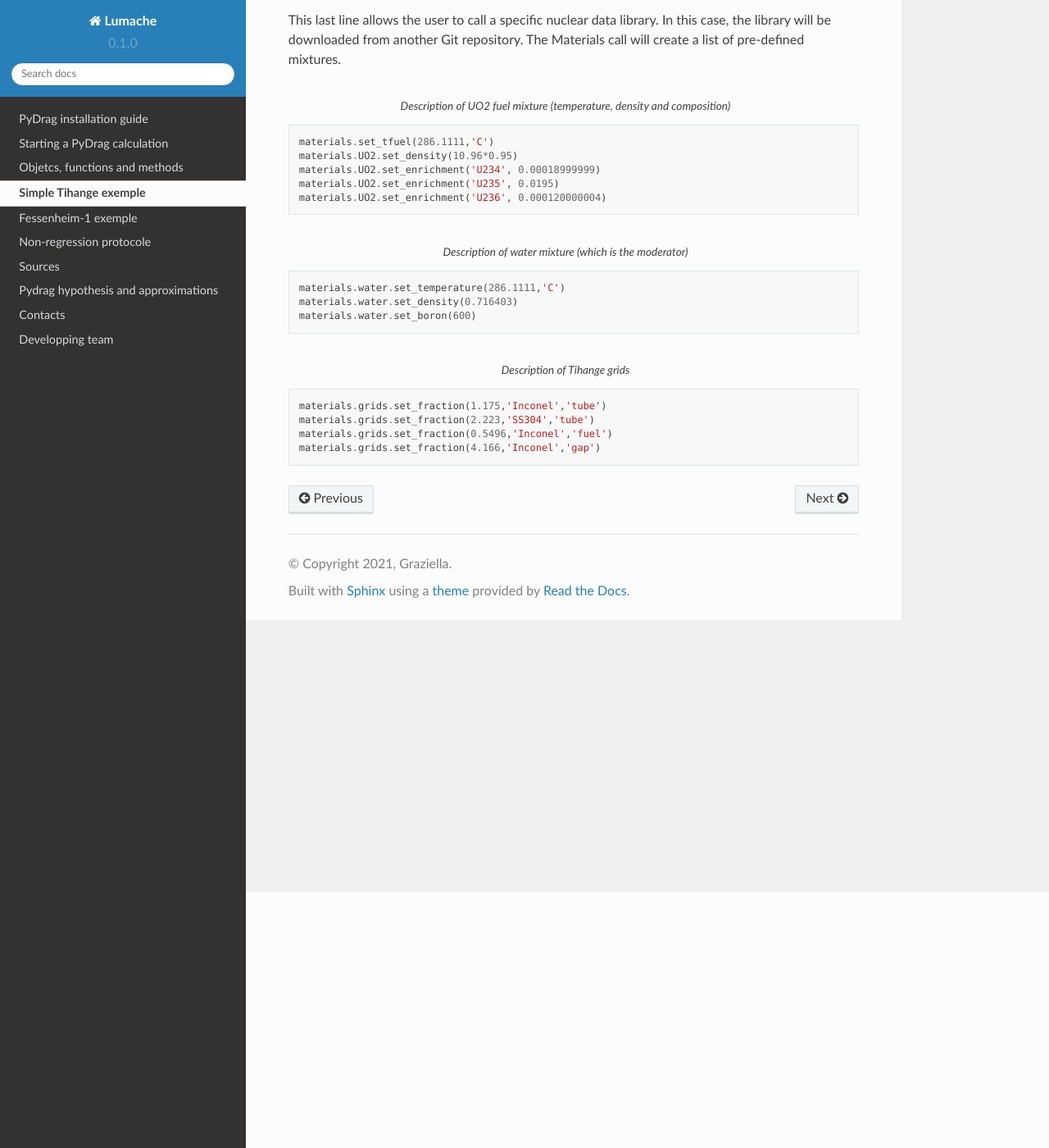
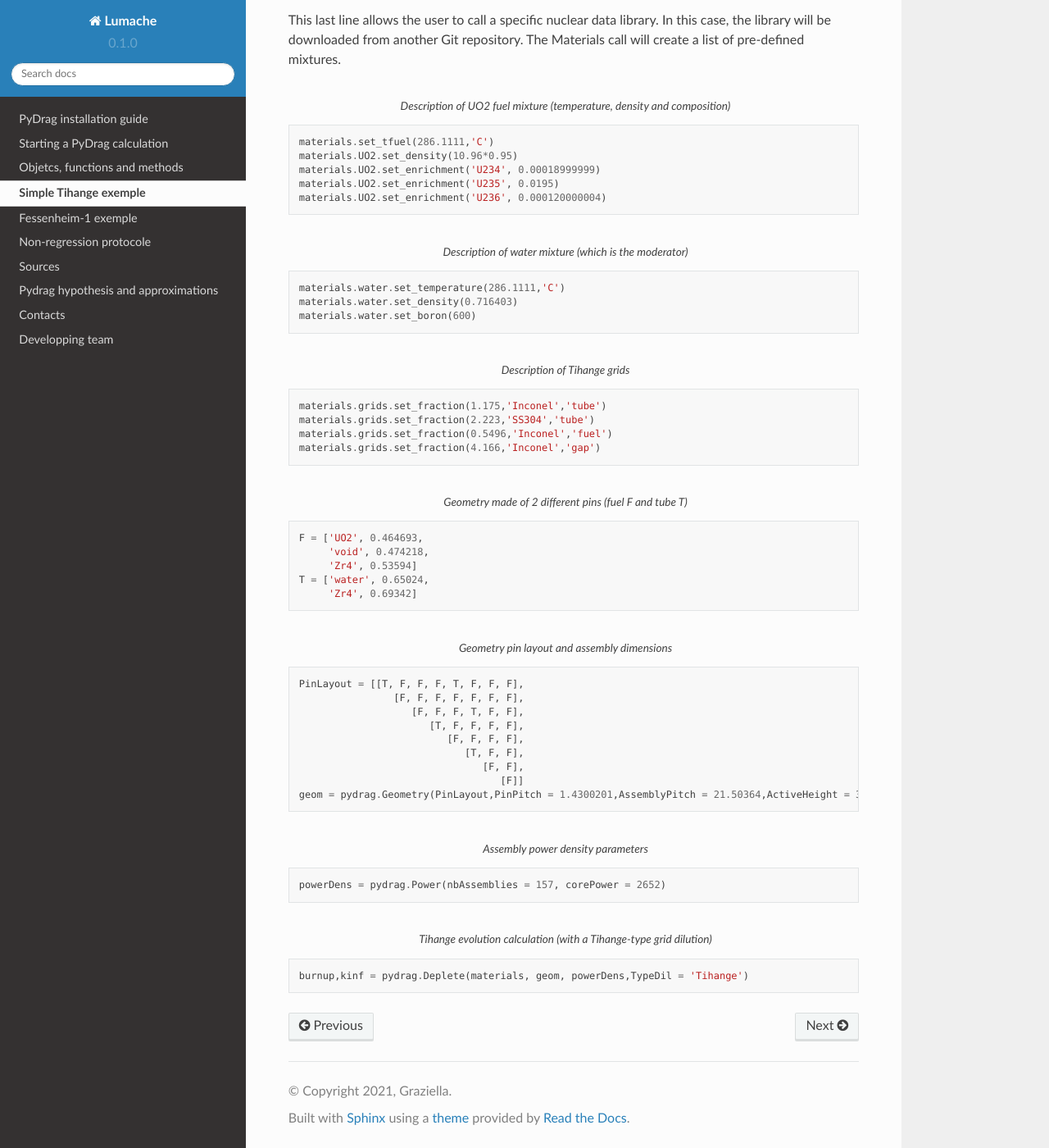
Before and after one commit to Ben105m/rtd-tutorial, a Sphinx documentation site: the page built from docs/source/exemple0.rst, in a window 1280 px wide and 1400 px high, scrolled down 312 px. Shown: the whole window at 82% size. Built offline with Sphinx 7.4.7 and the Read the Docs theme 2.0.0, drawn with Linux system fonts in a browser that asks for light colours.

Commit message:
Update exemple0.rst

```diff
--- a/docs/source/exemple0.rst
+++ b/docs/source/exemple0.rst
@@ -35,3 +35,35 @@ This last line allows the user to call a specific nuclear data library. In this
   materials.grids.set_fraction(2.223,'SS304','tube')
   materials.grids.set_fraction(0.5496,'Inconel','fuel')
   materials.grids.set_fraction(4.166,'Inconel','gap')
+
+.. code-block:: python
+  :caption: Geometry made of 2 different pins (fuel F and tube T)
+
+  F = ['UO2', 0.464693,
+       'void', 0.474218,
+       'Zr4', 0.53594]
+  T = ['water', 0.65024,
+       'Zr4', 0.69342]
+
+.. code-block:: python
+  :caption: Geometry pin layout and assembly dimensions
+
+  PinLayout = [[T, F, F, F, T, F, F, F],
+                  [F, F, F, F, F, F, F],
+                     [F, F, F, T, F, F],
+                        [T, F, F, F, F],
+                           [F, F, F, F],
+                              [T, F, F],
+                                 [F, F],
+                                    [F]]
+  geom = pydrag.Geometry(PinLayout,PinPitch = 1.4300201,AssemblyPitch = 21.50364,ActiveHeight = 365.76)
+
+.. code-block:: python
+  :caption: Assembly power density parameters
+
+  powerDens = pydrag.Power(nbAssemblies = 157, corePower = 2652)
+
+.. code-block:: python
+  :caption: Tihange evolution calculation (with a Tihange-type grid dilution)
+
+  burnup,kinf = pydrag.Deplete(materials, geom, powerDens,TypeDil = 'Tihange')
```
